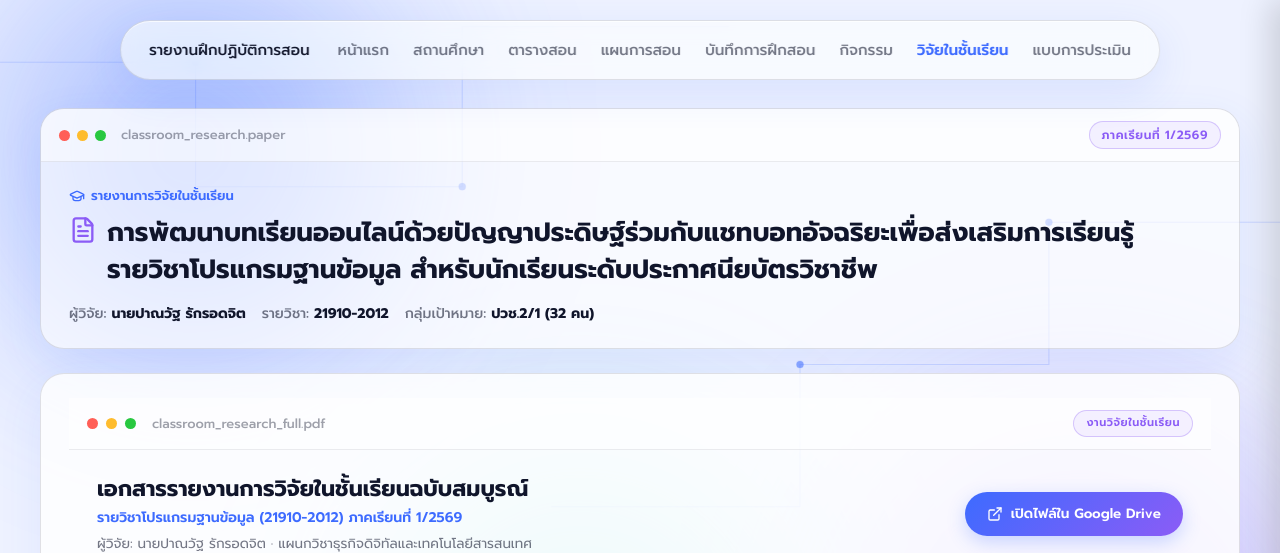
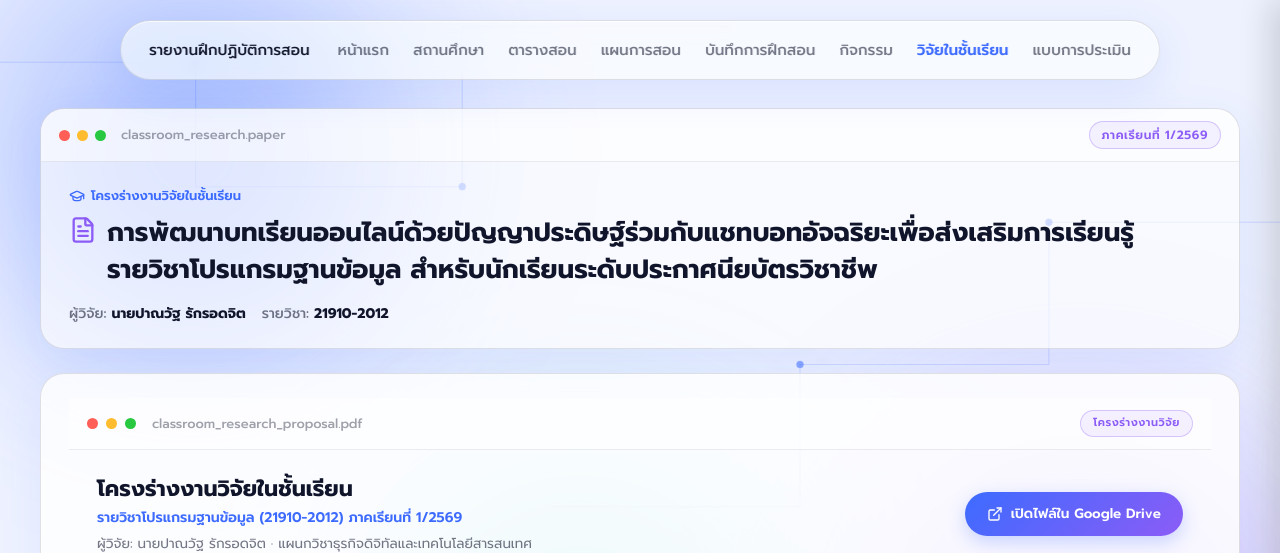
Before and after one commit to Pannawat2904/TeachTraining_Website, a Next.js app: page /classroom-research in a window 1280 px wide. Shown: the top 553 px of the page. Built offline with nearby package versions, Linux system fonts and the light colour scheme; a web font is replaced by a local one.

Commit message:
feat(research): update title to โครงร่างงานวิจัยในชั้นเรียน and remove target group

```diff
--- a/src/app/classroom-research/page.tsx
+++ b/src/app/classroom-research/page.tsx
@@ -23,7 +23,7 @@ export default function ClassroomResearchPage() {
           <div style={{ padding: '24px 28px' }}>
             <div className="eyebrow" style={{ fontFamily: 'var(--font-prompt), sans-serif', fontSize: '13px', color: 'var(--blue-c)', marginBottom: '8px', fontWeight: 600, display: 'flex', alignItems: 'center', gap: '6px' }}>
               <GraduationCap size={16} />
-              รายงานการวิจัยในชั้นเรียน
+              โครงร่างงานวิจัยในชั้นเรียน
             </div>
             <h1 style={{ fontFamily: 'var(--font-prompt), sans-serif', fontWeight: 700, fontSize: 'clamp(20px, 2.5vw, 26px)', lineHeight: 1.45, color: 'var(--ink)', marginBottom: '14px', wordBreak: 'break-word', overflowWrap: 'anywhere', display: 'flex', alignItems: 'flex-start', gap: '10px' }}>
               <FileText style={{ color: 'var(--violet-c)', width: '28px', height: '28px', flexShrink: 0, marginTop: '2px' }} />
@@ -33,7 +33,6 @@ export default function ClassroomResearchPage() {
             <div style={{ display: 'flex', gap: '16px', flexWrap: 'wrap', fontSize: '14px', color: 'var(--muted-c)', fontWeight: 500 }}>
               <span>ผู้วิจัย: <b style={{ color: 'var(--ink)' }}>นายปาณวัฐ รักรอดจิต</b></span>
               <span>รายวิชา: <b style={{ color: 'var(--ink)' }}>21910-2012</b></span>
-              <span>กลุ่มเป้าหมาย: <b style={{ color: 'var(--ink)' }}>ปวช.2/1 (32 คน)</b></span>
             </div>
           </div>
         </div>
@@ -42,13 +41,13 @@ export default function ClassroomResearchPage() {
       {/* 2. On-Demand Document Preview Component */}
       <Reveal delay={150}>
         <DocumentPreview
-          title="เอกสารรายงานการวิจัยในชั้นเรียนฉบับสมบูรณ์"
+          title="โครงร่างงานวิจัยในชั้นเรียน"
           subtitle="รายวิชาโปรแกรมฐานข้อมูล (21910-2012) ภาคเรียนที่ 1/2569"
-          badge="งานวิจัยในชั้นเรียน"
+          badge="โครงร่างงานวิจัย"
           details="ผู้วิจัย: นายปาณวัฐ รักรอดจิต · แผนกวิชาธุรกิจดิจิทัลและเทคโนโลยีสารสนเทศ"
           pdfUrl={rawPdfUrl}
           driveUrl={openDriveUrl}
-          filename="classroom_research_full.pdf"
+          filename="classroom_research_proposal.pdf"
         />
       </Reveal>
     </div>
```
